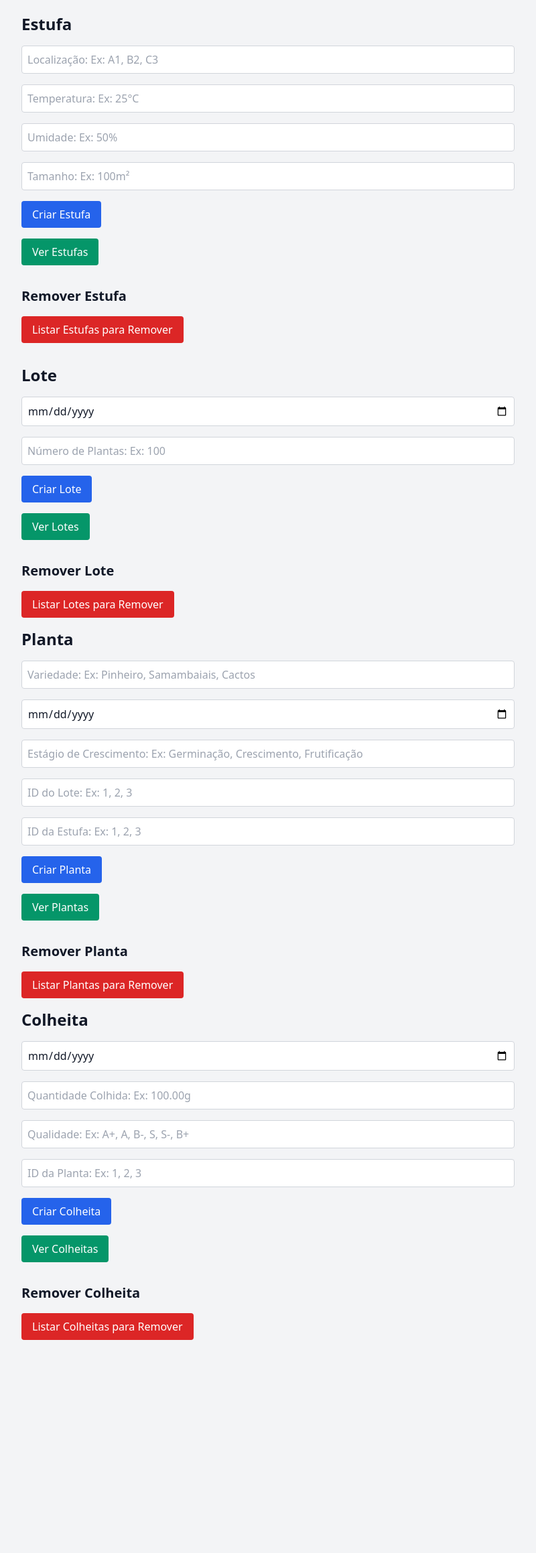
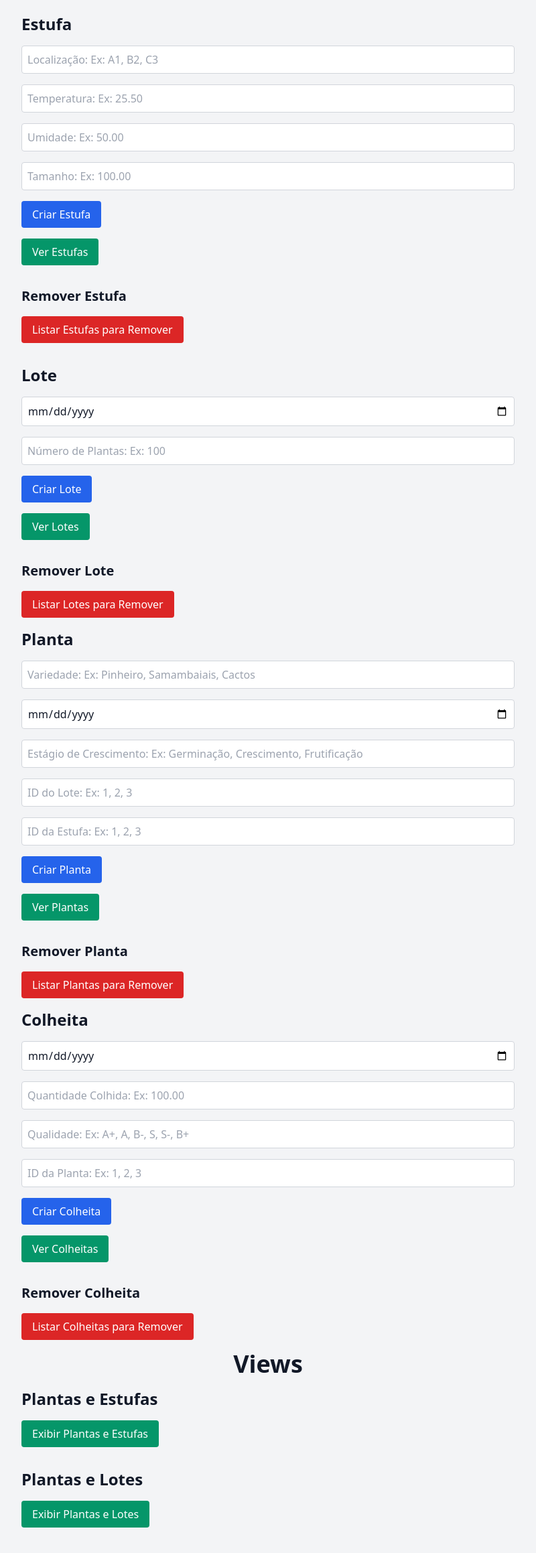
Before and after one commit to kirz4/Banco_De_Dados_Fazenda, an Electron app: page index.html in a window 800 px wide. Shown: the part 56-2374 px from the top of the page at 67% size. Before the commit the page ends 2088 px from the top, so only its background shows below. Drawn offline with nearby package versions, Linux system fonts and the light colour scheme.

Commit message:
implementacao da views | alteracao do script do MySQL e optimizacoes no index.html junto com exemplos no placeholder dos inputs

```diff
--- /dev/null
+++ b/actions/views.js
@@ -0,0 +1,53 @@
+async function exibirPlantaEstufa() {
+  const listaPlantaEstufaDiv = document.getElementById("listaPlantaEstufa");
+  if (
+    listaPlantaEstufaDiv.style.display === "none" ||
+    listaPlantaEstufaDiv.innerHTML === ""
+  ) {
+    const response = await fetch("http://localhost:3000/vw_PlantaEstufa");
+    const dados = await response.json();
+    const lista = dados
+      .map(
+        (item) => `
+            <div class="p-4 mb-4 bg-white rounded shadow-md">
+              <p><strong>ID Planta:</strong> ${item.ID_Planta}</p>
+              <p><strong>Variedade:</strong> ${item.Variedade}</p>
+              <p><strong>Localização Estufa:</strong> ${item.Localizacao}</p>
+              <p><strong>Temperatura Estufa:</strong> ${item.Temperatura}</p>
+            </div>
+          `
+      )
+      .join("");
+    listaPlantaEstufaDiv.innerHTML = lista;
+    listaPlantaEstufaDiv.style.display = "block";
+  } else {
+    listaPlantaEstufaDiv.style.display = "none";
+  }
+}
+
+async function exibirPlantaLote() {
+  const listaPlantaLoteDiv = document.getElementById("listaPlantaLote");
+  if (
+    listaPlantaLoteDiv.style.display === "none" ||
+    listaPlantaLoteDiv.innerHTML === ""
+  ) {
+    const response = await fetch("http://localhost:3000/vw_PlantaLote");
+    const dados = await response.json();
+    const lista = dados
+      .map(
+        (item) => `
+            <div class="p-4 mb-4 bg-white rounded shadow-md">
+              <p><strong>ID Planta:</strong> ${item.ID_Planta}</p>
+              <p><strong>Variedade:</strong> ${item.Variedade}</p>
+              <p><strong>ID Lote:</strong> ${item.ID_Lote}</p>
+              <p><strong>Data de Criação do Lote:</strong> ${item.Data_Criacao}</p>
+            </div>
+          `
+      )
+      .join("");
+    listaPlantaLoteDiv.innerHTML = lista;
+    listaPlantaLoteDiv.style.display = "block";
+  } else {
+    listaPlantaLoteDiv.style.display = "none";
+  }
+}
--- a/index.html
+++ b/index.html
@@ -28,19 +28,19 @@
           <input
             type="number"
             id="temperatura"
-            placeholder="Temperatura: Ex: 25°C"
+            placeholder="Temperatura: Ex: 25.50"
             class="w-full p-2 border border-gray-300 rounded"
           />
           <input
             type="number"
             id="umidade"
-            placeholder="Umidade: Ex: 50%"
+            placeholder="Umidade: Ex: 50.00"
             class="w-full p-2 border border-gray-300 rounded"
           />
           <input
             type="number"
             id="tamanho"
-            placeholder="Tamanho: Ex: 100m²"
+            placeholder="Tamanho: Ex: 100.00"
             class="w-full p-2 border border-gray-300 rounded"
           />
           <button
@@ -190,7 +190,7 @@
           <input
             type="number"
             id="quantidadeColhida"
-            placeholder="Quantidade Colhida: Ex: 100.00g"
+            placeholder="Quantidade Colhida: Ex: 100.00"
             class="w-full p-2 border border-gray-300 rounded"
           />
           <input
@@ -232,11 +232,36 @@
         Listar Colheitas para Remover
       </button>
       <div id="removerColheitaDiv" class="mt-4"></div>
+
+      <!-- Seção das Views -->
+      <h1 class="text-4xl font-semibold mb-4 text-center">Views</h1>
+      <div class="mb-8">
+        <h2 class="text-2xl font-semibold mb-4">Plantas e Estufas</h2>
+        <button
+          onclick="exibirPlantaEstufa()"
+          class="px-4 py-2 bg-green-600 text-white rounded hover:bg-green-700"
+        >
+          Exibir Plantas e Estufas
+        </button>
+        <div id="listaPlantaEstufa" class="mt-4"></div>
+      </div>
+
+      <div class="mb-12">
+        <h2 class="text-2xl font-semibold mb-4">Plantas e Lotes</h2>
+        <button
+          onclick="exibirPlantaLote()"
+          class="px-4 py-2 bg-green-600 text-white rounded hover:bg-green-700"
+        >
+          Exibir Plantas e Lotes
+        </button>
+        <div id="listaPlantaLote" class="mt-4"></div>
+      </div>
     </div>
 
     <script src="actions/estufa.js"></script>
     <script src="actions/lote.js"></script>
     <script src="actions/planta.js"></script>
     <script src="actions/colheita.js"></script>
+    <script src="actions/views.js"></script>
   </body>
 </html>
```
Also changed, not shown: server.js (+22 -0 lines), 1 other file.
